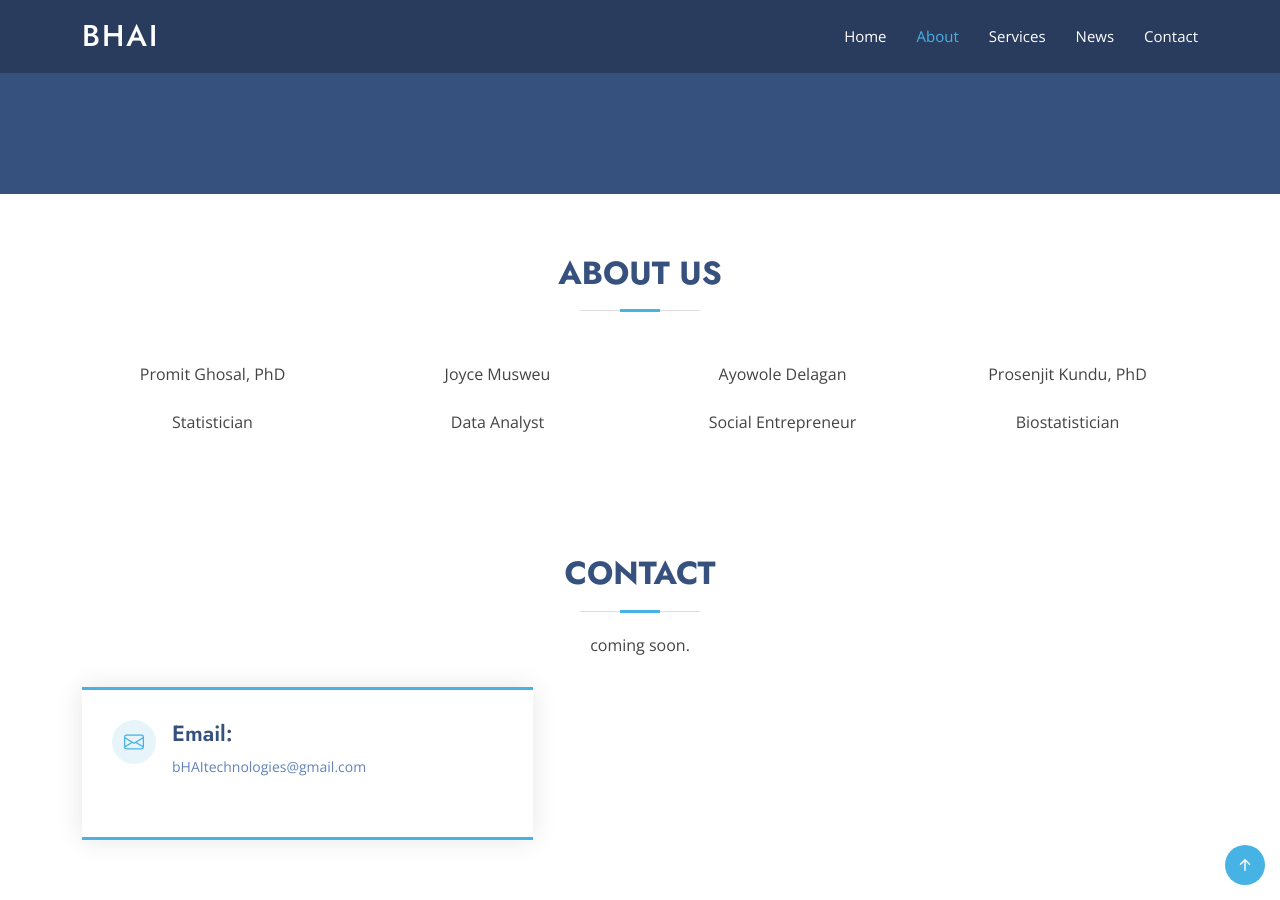
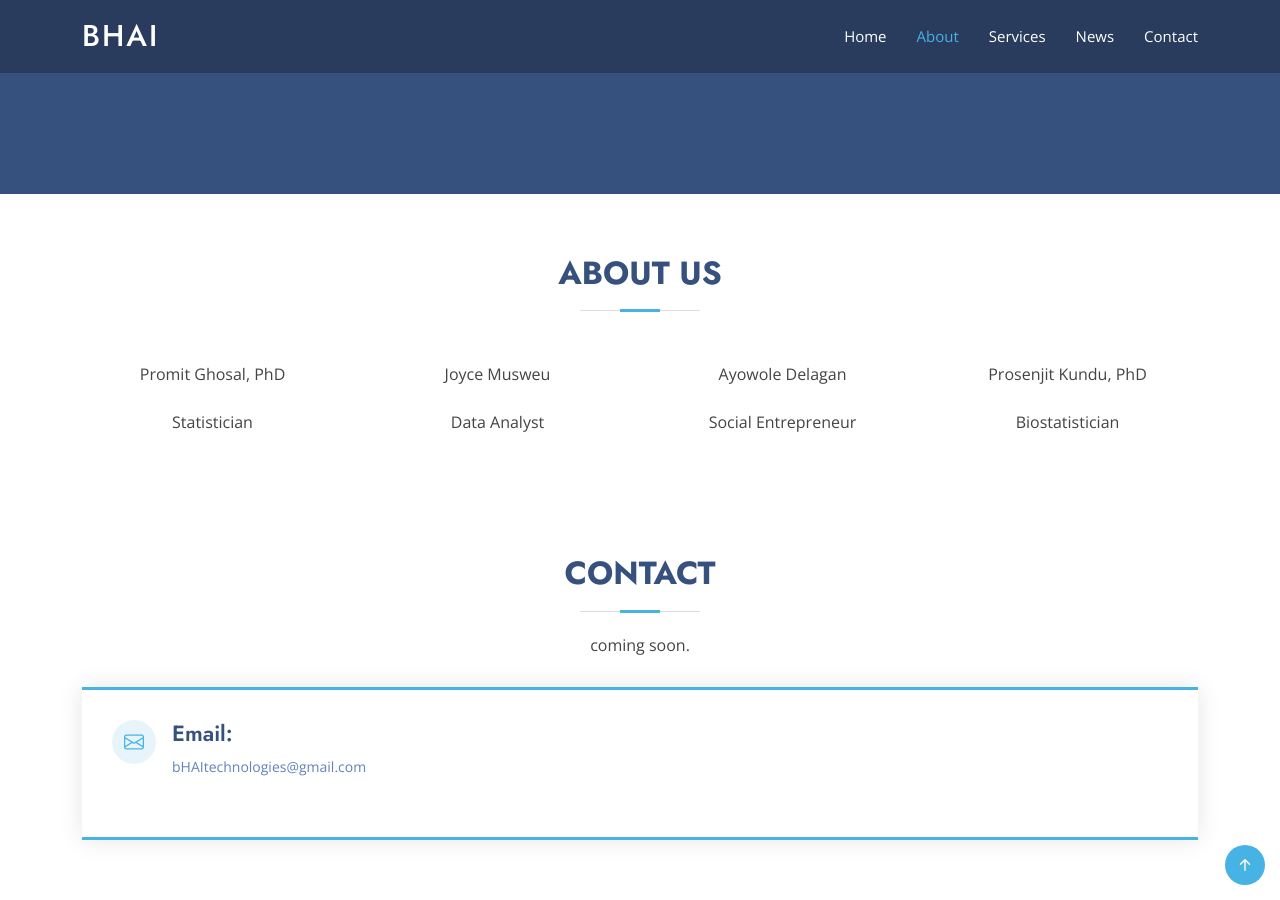
Before and after one commit to betterhealthusingAI/betterhealthusingAI.github.io, a Jekyll site: the page built from index.html, in a window 1280 px wide and 900 px high, scrolled down 526 px. Built offline with Jekyll 4.4.1, drawn with Linux system fonts in a browser that asks for light colours.

Commit message:
Update design_one.html

```diff
--- a/_layouts/design_one.html
+++ b/_layouts/design_one.html
@@ -114,7 +114,7 @@
 
         <div class="row">
 
-          <div class="col-lg-5 d-flex align-items-stretch">
+          <div class="col-lg-12 d-flex align-items-stretch">
             <div class="info">
 
               <div class="email">
```
